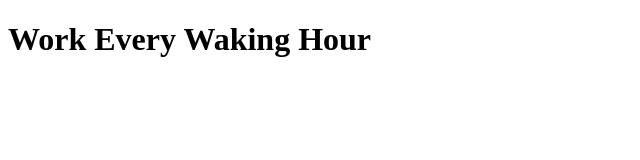
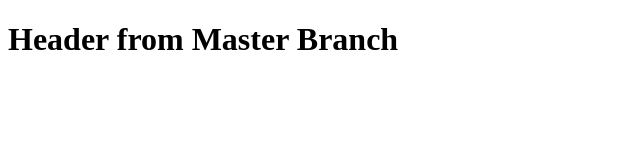
Before and after one commit to rishabh-aps/firstgitrepo, a plain HTML site: page index.html in a window 1280 px wide. Shown: the whole page, without its empty margins (0-640 px from the left). Drawn offline with Linux system fonts and the light colour scheme.

Commit message:
Master Branch Code Changes

```diff
--- a/index.html
+++ b/index.html
@@ -6,6 +6,6 @@
     <title>Learning Git</title>
   </head>
   <body>
-    <h1>Work Every Waking Hour</h1>
+    <h1>Header from Master Branch</h1>
   </body>
 </html>
```
